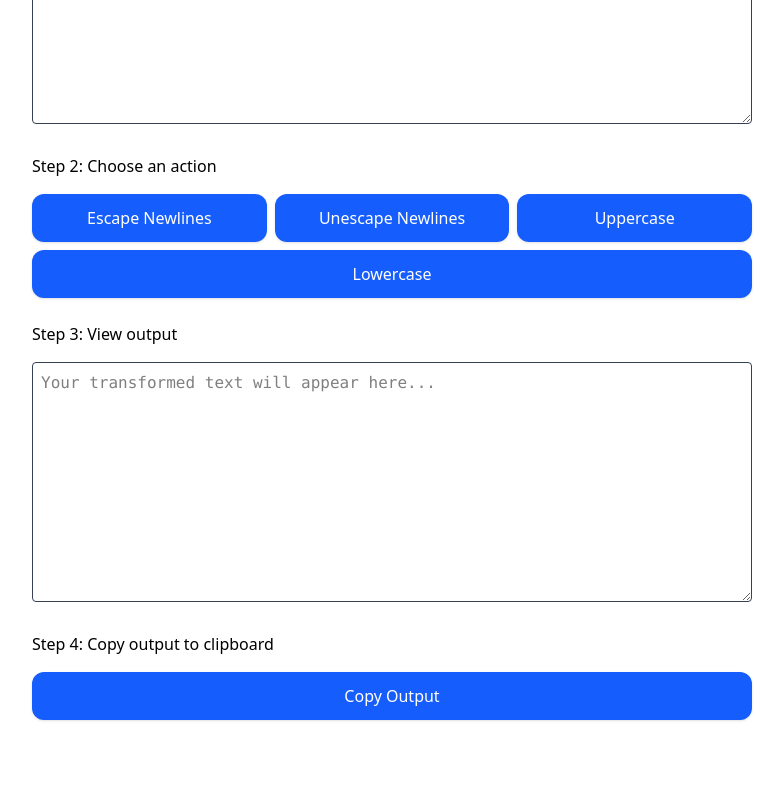
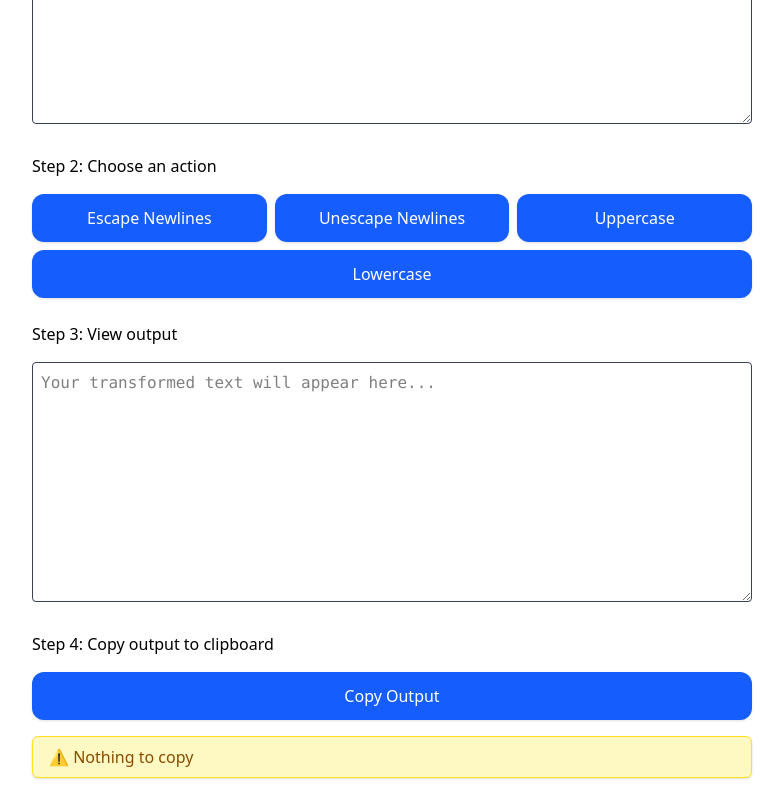
Before and after one commit to Karl-Horning/transform-text, a React (Vite) app: page / in a window 1280 px wide. Both pictures are taken after a click on the button "Copy Output". Shown: the part 268-1068 px from the top of the page, without its empty margins (248-1031 px from the left). Built offline with nearby package versions, Linux system fonts and the light colour scheme.

Commit message:
feat: show styled status message when copying output

```diff
--- a/src/App.tsx
+++ b/src/App.tsx
@@ -28,20 +28,53 @@ function App() {
     // State for storing the transformed result
     const [result, setResult] = useState("");
 
+    // State for storing the status of copying the result to the clipboard
+    const [copyStatusMessage, setCopyStatusMessage] =
+        useState<React.ReactNode>(null);
+
+    // Clear message after 3 seconds
+    const clearCopiedMessage = () => {
+        setTimeout(() => setCopyStatusMessage(""), 3000);
+    };
+
     /**
-     * Copies the current transformed result to the clipboard.
+     * Handles copying the transformed text to the clipboard.
      *
-     * Logs an error if clipboard access fails.
+     * Displays a styled status message based on the outcome:
+     * - Shows a warning if there is no text to copy.
+     * - Shows a success message if the text is successfully copied.
+     * - Shows an error message if the clipboard operation fails.
+     *
+     * All messages are styled to resemble Bootstrap alerts using Tailwind CSS,
+     * and are cleared after a short timeout using `clearCopiedMessage`.
      */
     const handleCopy = async () => {
-        if (inputRef.current) {
-            try {
-                await navigator.clipboard.writeText(result);
-                console.log("Text copied to clipboard");
-            } catch (err) {
-                console.error("Unable to copy text to clipboard", err);
-            }
+        if (!result) {
+            setCopyStatusMessage(
+                <p className="rounded-md border border-yellow-300 bg-yellow-100 px-4 py-2 text-yellow-800 shadow-sm">
+                    ⚠️ Nothing to copy
+                </p>
+            );
+            clearCopiedMessage();
+            return;
         }
+
+        try {
+            await navigator.clipboard.writeText(result);
+            setCopyStatusMessage(
+                <p className="rounded-md border border-green-300 bg-green-100 px-4 py-2 text-green-800 shadow-sm">
+                    ✅ Text copied to clipboard
+                </p>
+            );
+        } catch (err) {
+            setCopyStatusMessage(
+                <p className="rounded-md border border-red-300 bg-red-100 px-4 py-2 text-red-800 shadow-sm">
+                    ❌ Unable to copy text to clipboard: {String(err)}
+                </p>
+            );
+        }
+
+        clearCopiedMessage();
     };
 
     /**
@@ -70,7 +103,10 @@ function App() {
                 <TextInput ref={inputRef} />
                 <ToolSelector onSelect={handleToolSelect} />
                 <TextOutput text={result} />
-                <CopyText onClick={handleCopy} />
+                <CopyText
+                    onClick={handleCopy}
+                    copyStatusMessage={copyStatusMessage}
+                />
             </div>
         </main>
     );
--- a/src/components/CopyText/index.tsx
+++ b/src/components/CopyText/index.tsx
@@ -1,5 +1,8 @@
+import type React from "react";
+
 type CopyTextProps = {
     onClick: () => void;
+    copyStatusMessage: React.ReactNode;
 };
 
 /**
@@ -13,7 +16,10 @@ type CopyTextProps = {
  * @param props.onClick - Callback fired when the "Copy Output" button is clicked.
  * @returns A section containing the clipboard copy button.
  */
-export default function CopyText({ onClick }: CopyTextProps) {
+export default function CopyText({
+    onClick,
+    copyStatusMessage,
+}: CopyTextProps) {
     return (
         <section id="copyButton" className="mb-6">
             <p className="mb-4 block font-medium">
@@ -29,6 +35,8 @@ export default function CopyText({ onClick }: CopyTextProps) {
                     Copy Output
                 </button>
             </div>
+
+            {copyStatusMessage}
         </section>
     );
 }
```
